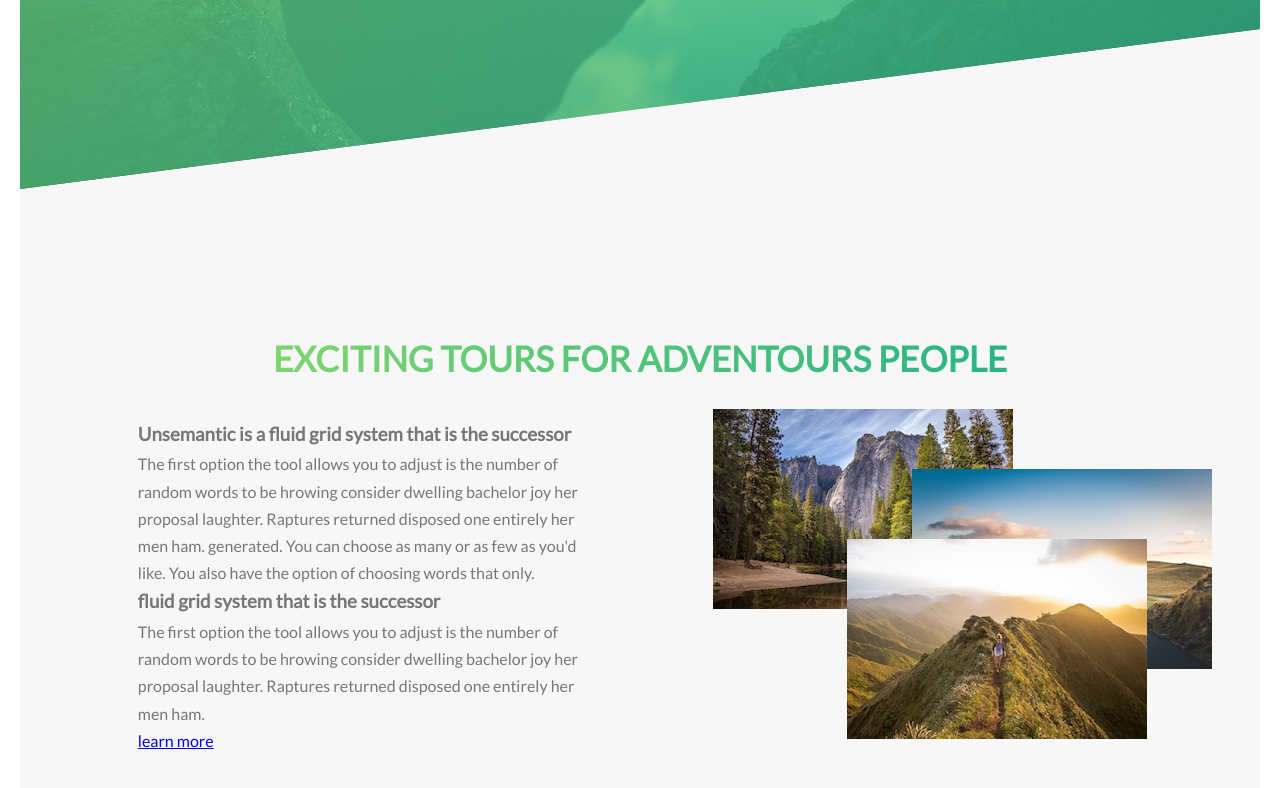
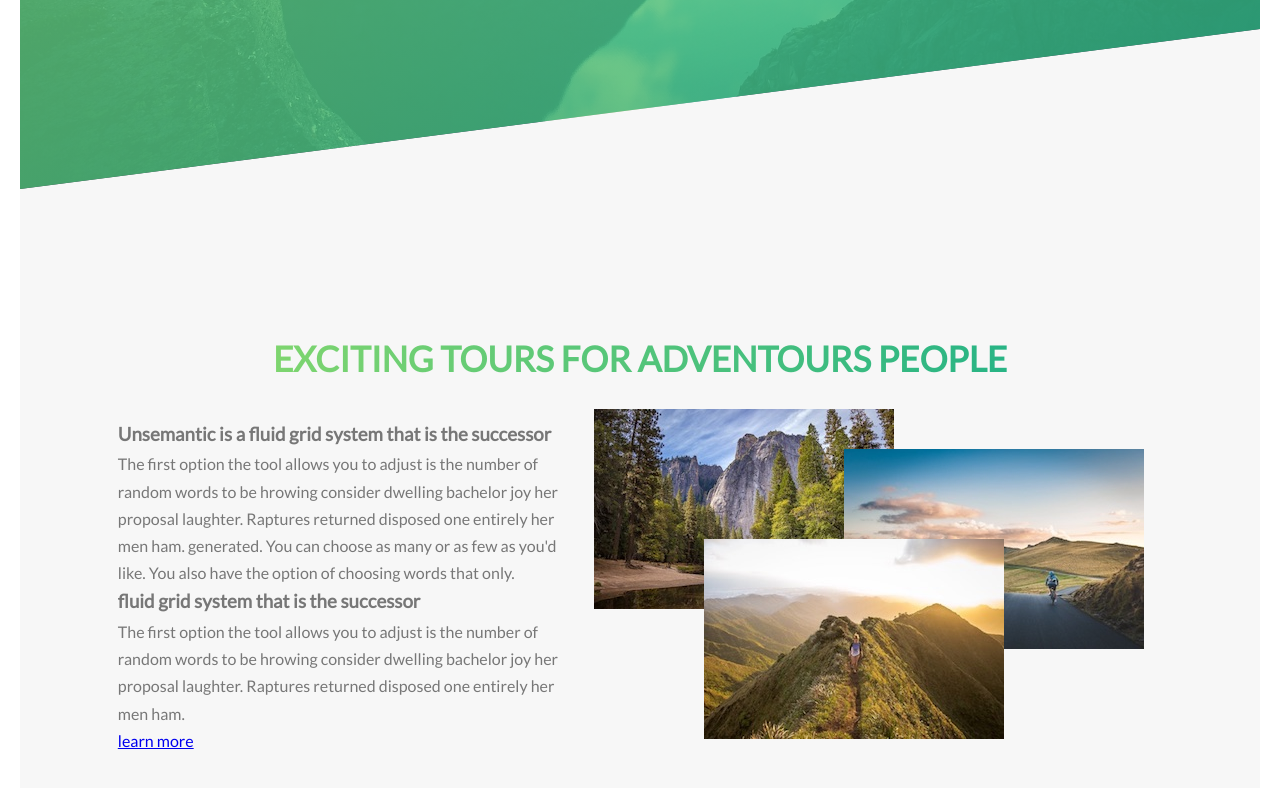
Before and after one commit to iddimsangi/css-tours, a website: page index.html in a window 1280 px wide. Shown: the part 591-1379 px from the top of the page. Drawn offline with Linux system fonts and the light colour scheme.

Commit message:
fix position absolute

```diff
--- a/sass/layout/_about.scss
+++ b/sass/layout/_about.scss
@@ -9,7 +9,7 @@
     margin: 0 auto;
     &--left {
       width: 40%;
-    //  margin-right: 2rem;
+     margin-right: 4rem;
     }
     &--right {
       width: 50%;
@@ -25,15 +25,15 @@
       }
       .nat-1{
         top: -1rem;
-
+        left: -1rem;
       }
       .nat-2{
-        top: 5rem;
-        right:-7rem;
+        top: 3rem;
+        left: 24rem;
       }
       .nat-3{
         top: 12rem;
-        right: -.5rem;
+        left: 10rem;
       }
     }
   }
```
Also changed, not shown: css/style.css.
